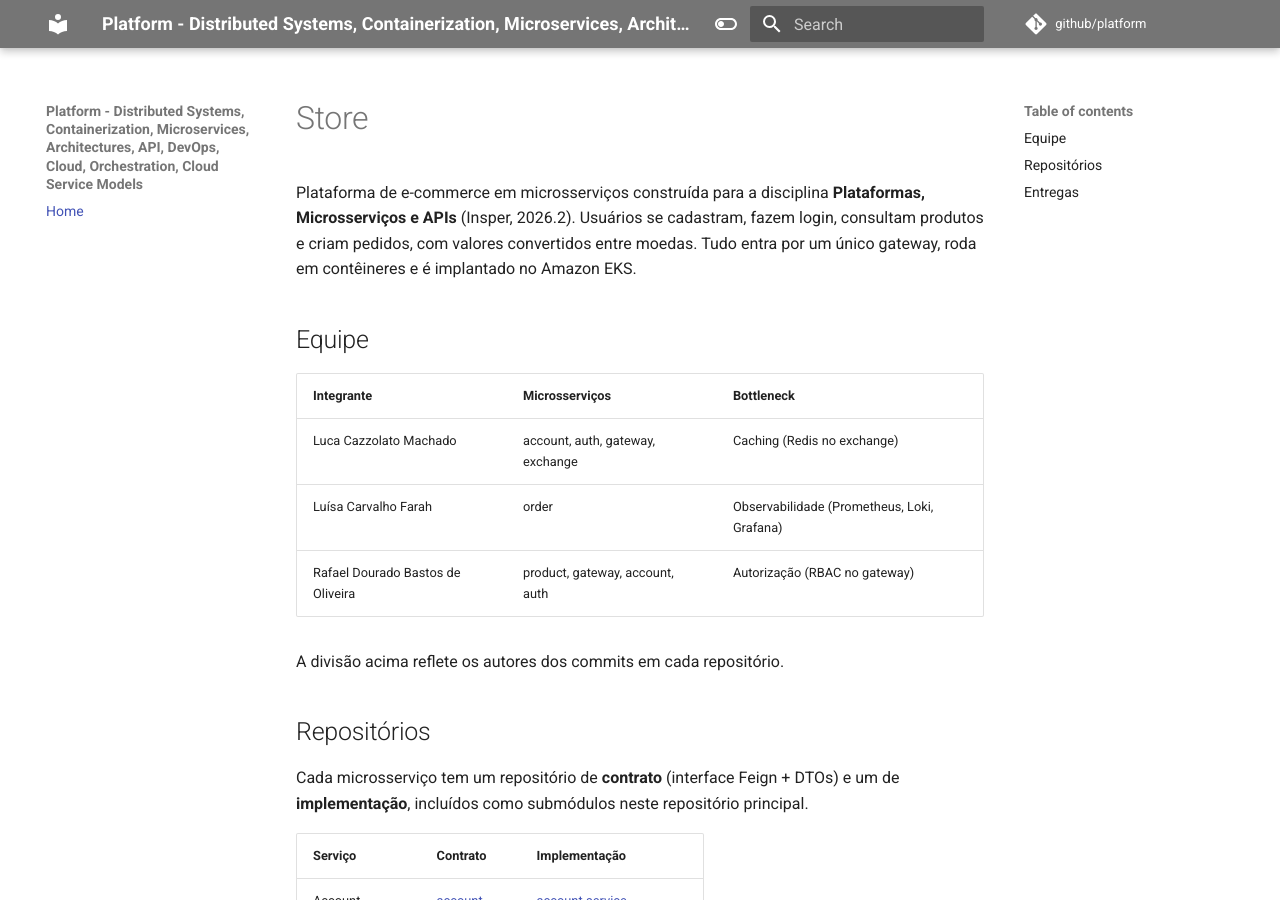
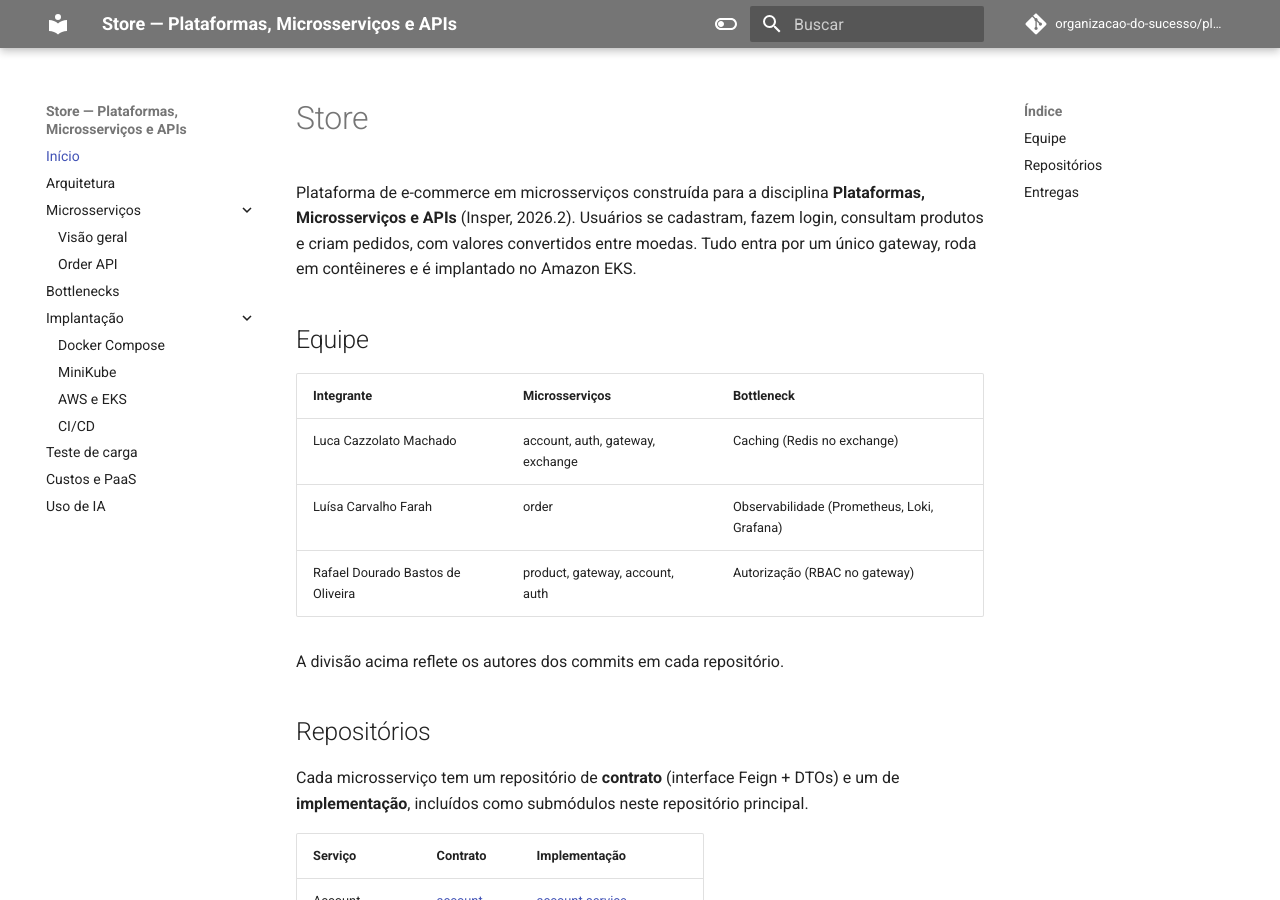
Before and after one commit to organizacao-do-sucesso/platform, an MkDocs documentation site: the page built from docs/index.md, in a window 1280 px wide and 900 px high. Built offline with MkDocs 1.6.1 and Material for MkDocs 9.7.7, drawn with Linux system fonts in a browser that asks for light colours; comment, search, counter and statistics services are not loaded.

```diff
--- a/mkdocs.yml
+++ b/mkdocs.yml
@@ -1,11 +1,12 @@
-site_name: Platform - Distributed Systems, Containerization, Microservices, Architectures, API, DevOps, Cloud, Orchestration, Cloud Service Models
-site_author: <Your name here>
-site_url: https://<username-studies>.github.io/platform
-repo_url: https://github.com/<username-studies>/platform
-repo_name: github/platform
+site_name: Store — Plataformas, Microsserviços e APIs
+site_author: Luca Cazzolato Machado, Luísa Carvalho Farah, Rafael Dourado Bastos de Oliveira
+site_url: https://organizacao-do-sucesso.github.io/platform/
+repo_url: https://github.com/organizacao-do-sucesso/platform
+repo_name: organizacao-do-sucesso/platform
 
 theme:
   name: material
+  language: pt-BR
   palette:
     # primary: grey
     # Light mode
@@ -108,6 +109,7 @@ plugins:
   - glightbox
   - git-revision-date-localized:
       enable_creation_date: true
+      fallback_to_build_date: true
   - git-authors
   - search
   - badges
@@ -123,10 +125,22 @@ plugins:
 
 extra_javascript:
   - https://unpkg.com/mathjax/es5/tex-mml-chtml.js
-  - https://polyfill.io/v3/polyfill.min.js?features=es6
   - https://cdn.jsdelivr.net/npm/mathjax@3/es5/tex-mml-chtml.js
   - https://fastly.jsdelivr.net/npm/jquery/dist/jquery.min.js
   - https://fastly.jsdelivr.net/npm/echarts/dist/echarts.min.js
 
 nav:
-  - Home: index.md
+  - Início: index.md
+  - Arquitetura: arquitetura.md
+  - Microsserviços:
+      - Visão geral: microsservicos.md
+      - Order API: order.md
+  - Bottlenecks: bottlenecks.md
+  - Implantação:
+      - Docker Compose: deploy/local.md
+      - MiniKube: deploy/minikube.md
+      - AWS e EKS: deploy/aws.md
+      - CI/CD: deploy/ci-cd.md
+  - Teste de carga: testes-de-carga.md
+  - Custos e PaaS: custos.md
+  - Uso de IA: uso-de-ia.md
```
Also changed, not shown: api/.secrets.example/README.md (+6 -1 lines), 9 other files.
